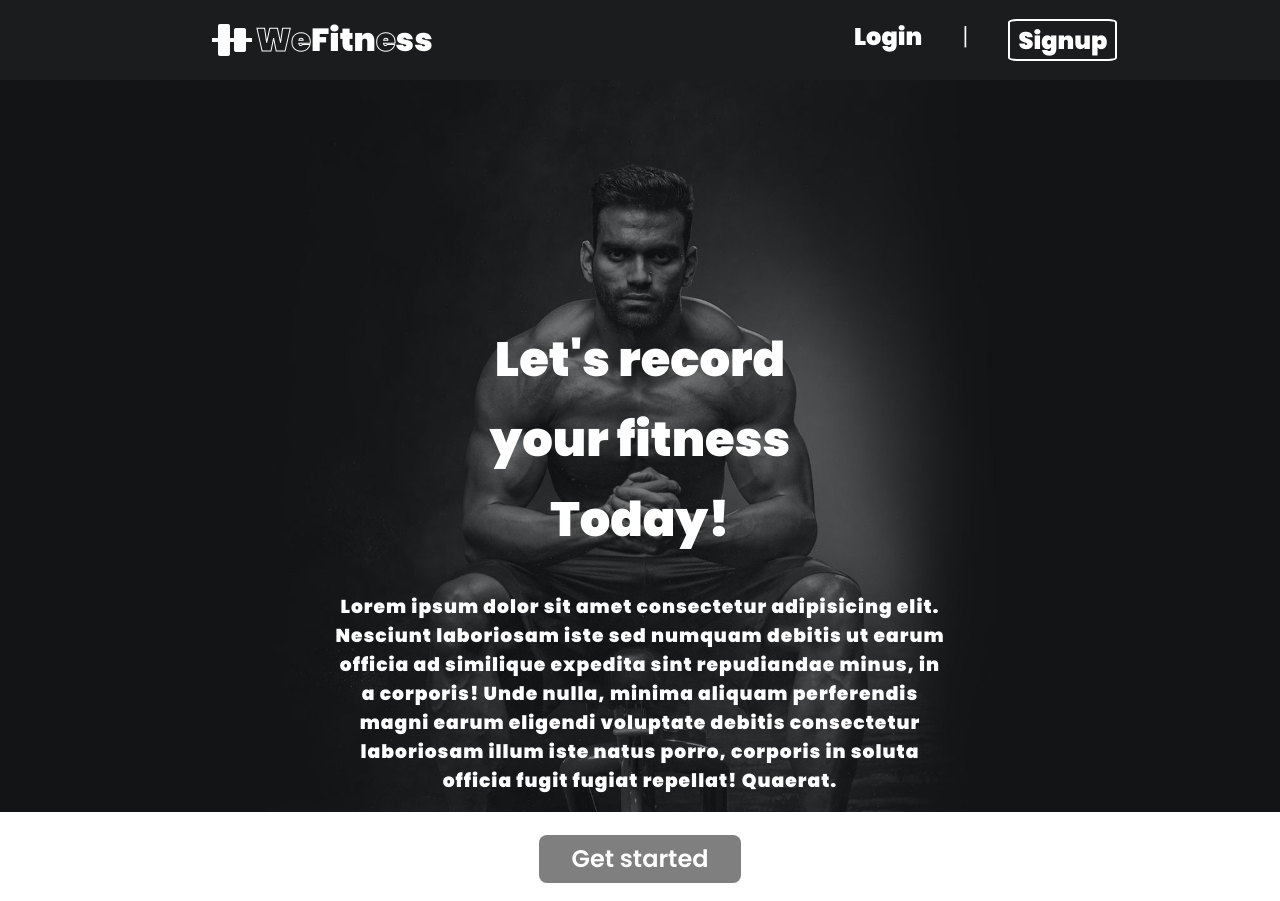
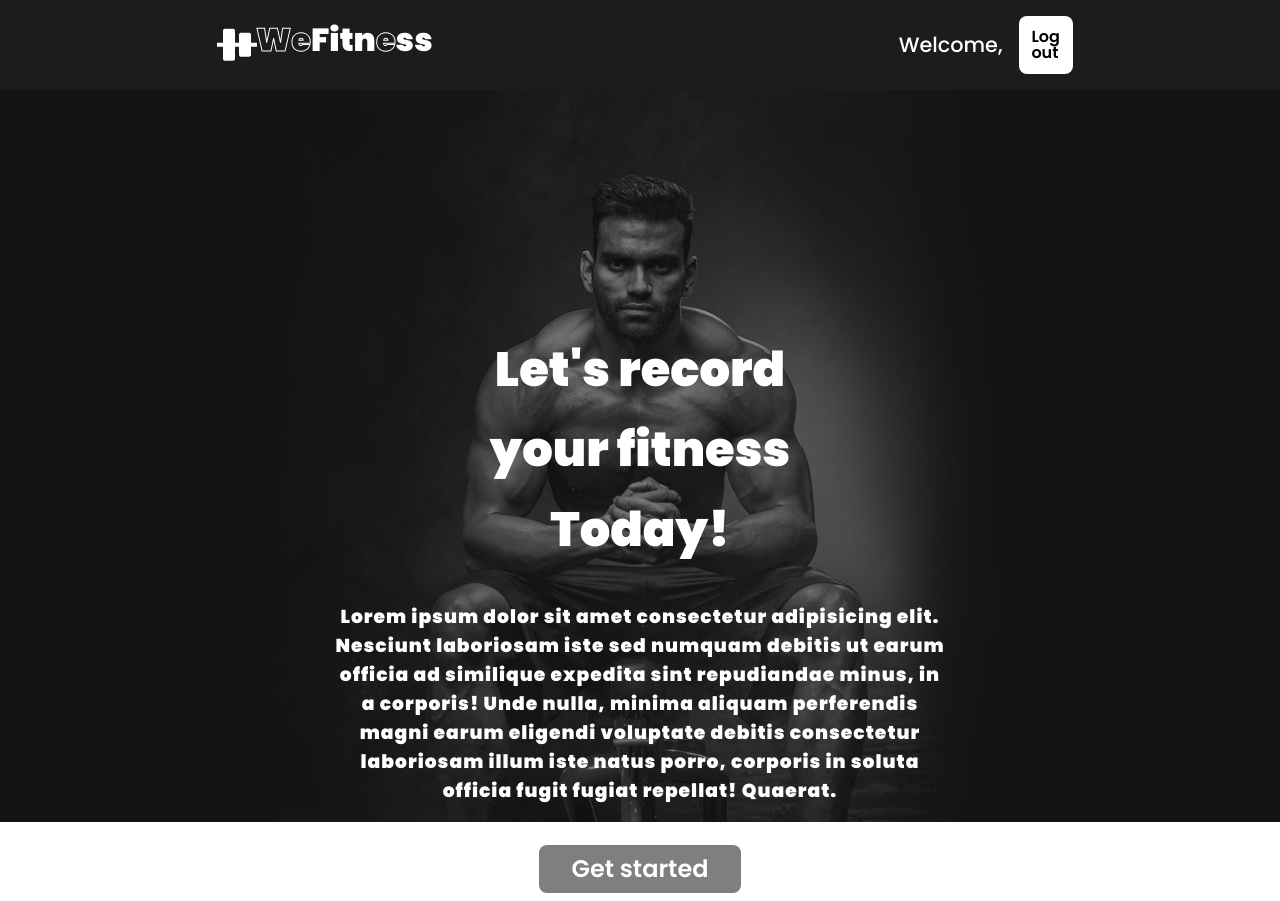
Before and after one commit to Ale-199/weFitness, a React (Create React App) app in the folder frontend/: page / in a window 1280 px wide. Built offline with nearby package versions, Linux system fonts and the light colour scheme; sample sign-in values are in the browser's storage.

Commit message:
all pages' function done

```diff
--- a/frontend/src/App.js
+++ b/frontend/src/App.js
@@ -9,6 +9,7 @@ import Dashboard from "./pages/Dashboard/Dashboard";
 
 function App() {
   const { user } = useAuthContext();
+
   return (
     <div>
       <BrowserRouter>
--- a/frontend/src/components/Navbar.css
+++ b/frontend/src/components/Navbar.css
@@ -68,3 +68,29 @@
 .nav__loginAndSignup > :nth-child(2) {
   font-weight: 100;
 }
+
+.loggout {
+  display: flex;
+  align-items: center;
+  gap: 1rem;
+}
+
+.loggout > :nth-child(1) {
+  color: var(--text-color);
+  font-weight: 500;
+  font-size: 1.3rem;
+}
+
+.loggout__btn {
+  font-size: 1rem;
+  cursor: pointer;
+  transition: all 0.3s ease-in;
+  background-color: white;
+  color: black;
+  padding: 0.8rem;
+}
+
+.loggout__btn:hover {
+  color: white;
+  background-color: transparent;
+}
--- a/frontend/src/components/Navbar.js
+++ b/frontend/src/components/Navbar.js
@@ -1,7 +1,15 @@
 import { Link } from "react-router-dom";
 import "./Navbar.css";
+import { useLogout } from "../hooks/useLogout";
+import { useAuthContext } from "../hooks/useAuthContext";
 
 export default function Navbar() {
+  const { logout } = useLogout();
+  const { user } = useAuthContext();
+
+  const handleClick = () => {
+    logout();
+  };
   return (
     <header className="nav__header">
       <div className="nav__container container">
@@ -13,15 +21,21 @@ export default function Navbar() {
           </h1>
         </Link>
         <nav className="nav__links">
-          {/* <div>
-                <span></span>
-                <button>Log out</button>
-            </div> */}
-          <div className="nav__loginAndSignup">
-            <Link to="/login">Login</Link>
-            <span>|</span>
-            <Link to="/signup">Signup</Link>
-          </div>
+          {user && (
+            <div className="loggout">
+              <span>Welcome, {user.userName}</span>
+              <span onClick={handleClick} className="loggout__btn btn">
+                Log out
+              </span>
+            </div>
+          )}
+          {!user && (
+            <div className="nav__loginAndSignup">
+              <Link to="/login">Login</Link>
+              <span>|</span>
+              <Link to="/signup">Signup</Link>
+            </div>
+          )}
         </nav>
       </div>
     </header>
--- /dev/null
+++ b/frontend/src/hooks/useLogout.js
@@ -0,0 +1,16 @@
+import { useAuthContext } from "./useAuthContext";
+import { useWorkoutsContext } from "./useWorkoutsContext";
+
+export const useLogout = () => {
+  const { dispatch } = useAuthContext();
+  const { dispatch: disabledWorktous } = useWorkoutsContext();
+
+  const logout = () => {
+    localStorage.removeItem("user");
+
+    dispatch({ type: "LOGOUT" });
+    disabledWorktous({ type: "SET_WORKOUTS", payload: null });
+  };
+
+  return { logout };
+};
--- a/frontend/src/pages/Home/Home.js
+++ b/frontend/src/pages/Home/Home.js
@@ -1,6 +1,11 @@
 import "./Home.css";
+import { useNavigate } from "react-router-dom";
+import { useAuthContext } from "../../hooks/useAuthContext";
 
 export default function Home() {
+  const navigate = useNavigate();
+  const { user } = useAuthContext();
+
   return (
     <div className="home__background">
       <div className="container home__container">
@@ -13,7 +18,12 @@ export default function Home() {
           laboriosam illum iste natus porro, corporis in soluta officia fugit
           fugiat repellat! Quaerat.
         </h3>
-        <button className="btn home__btn">Get started</button>
+        <button
+          className="btn home__btn"
+          onClick={() => navigate(user ? "/dashboard" : "/login")}
+        >
+          Get started
+        </button>
       </div>
     </div>
   );
--- a/frontend/src/pages/Login/Login.js
+++ b/frontend/src/pages/Login/Login.js
@@ -26,7 +26,7 @@ export default function Login() {
             value={email}
           />
           <input
-            type="text"
+            type="password"
             placeholder="Password:"
             onChange={(e) => setPassword(e.target.value)}
             value={password}
```
Also changed, not shown: 1 other file (tests, documents, lock files or other folders).
